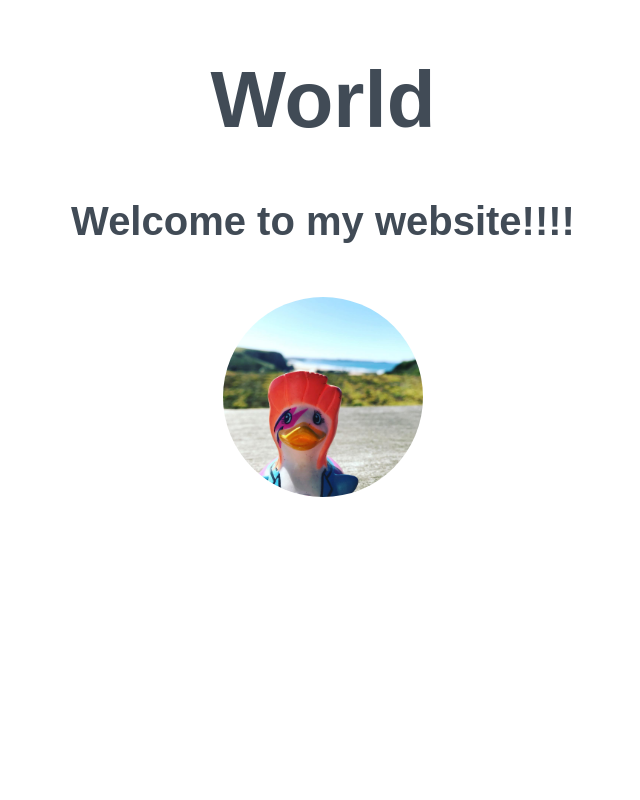
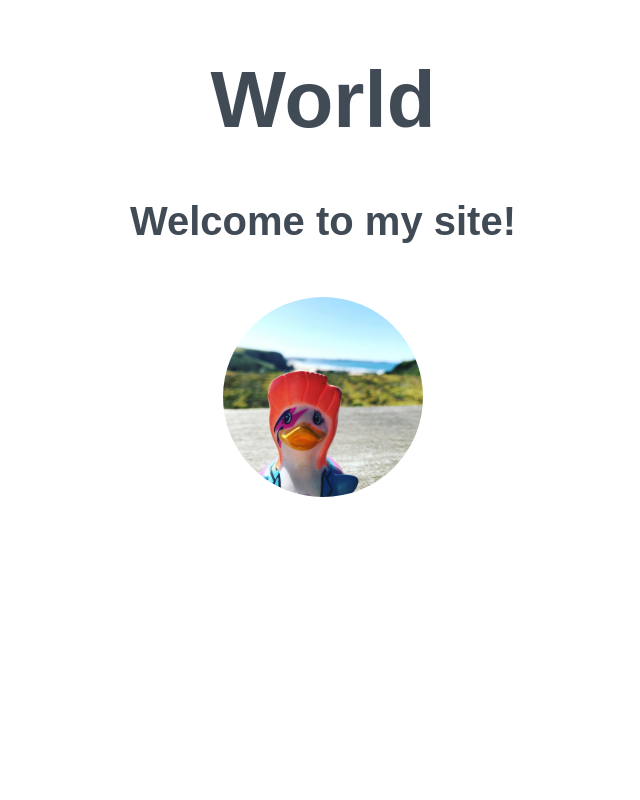
Before and after one commit to victoriald/beginners-week-one, a plain HTML site: page index.html in a window 1280 px wide. Shown: the top 800 px of the page, without its empty margins (317-957 px from the left). Drawn offline with Linux system fonts and the light colour scheme.

Commit message:
Revert "Update index.html"
This reverts commit ef8d4eac69c0bfe9c91b0a772878a3b934a6971d.

```diff
--- a/index.html
+++ b/index.html
@@ -13,7 +13,7 @@
   <div>
   <h1>World</h1>
 
-  <h2>Welcome to my website!!!!</h2>
+  <h2>Welcome to my site!</h2>
 
   <!-- image of a duck -->
   <img src="duck.jpg" width="200px">
```
